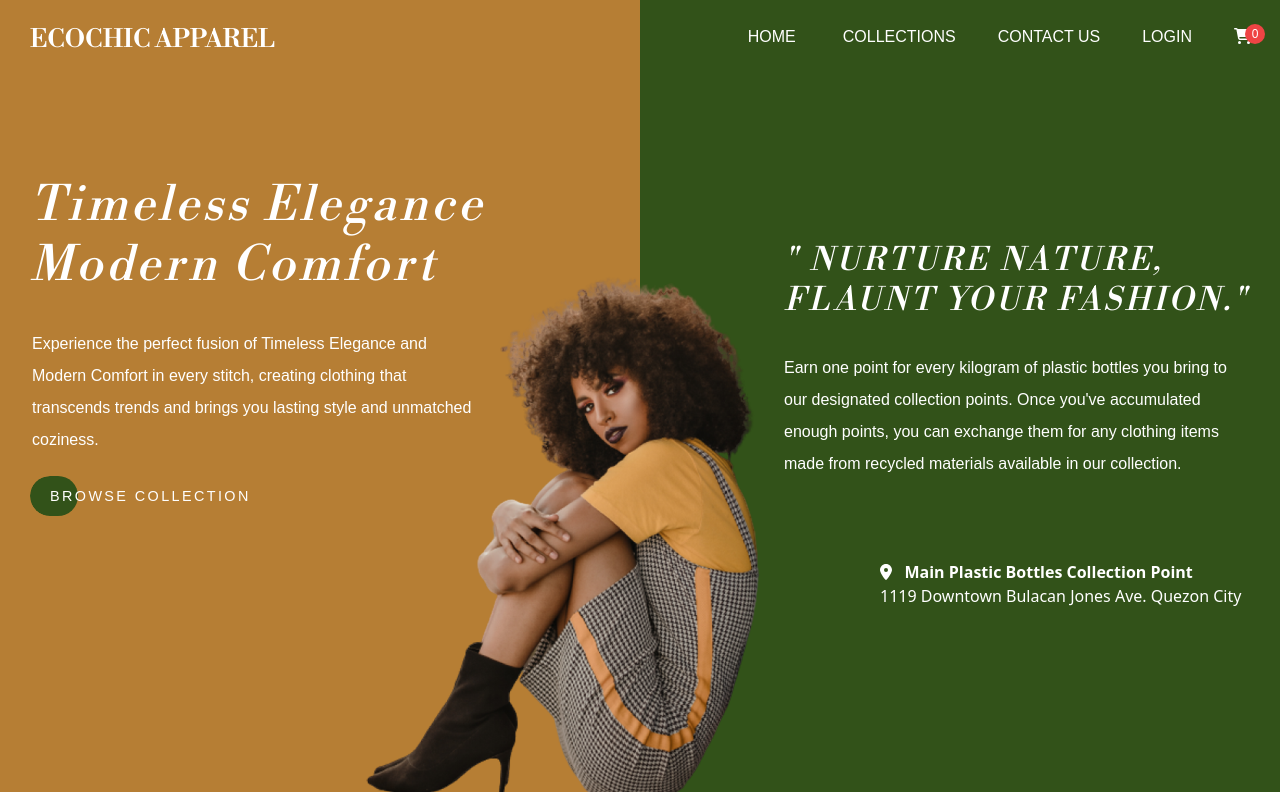
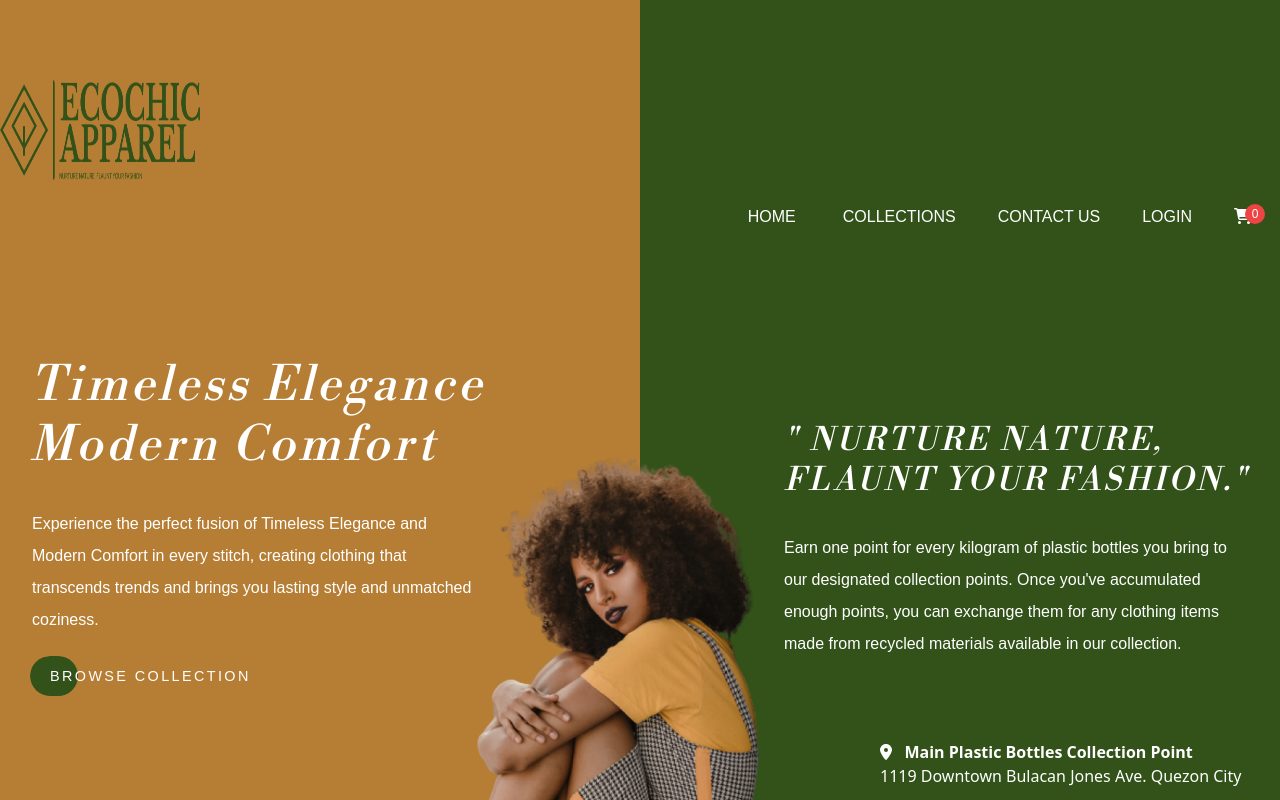
Before and after one commit to dvjnpojascodes/Ecochic-Apparel-Website, a React (Create React App) app: page / in a window 1280 px wide. Shown: the top 800 px of the page. Built offline with nearby package versions, Linux system fonts and the light colour scheme; a web font is replaced by a local one.

Commit message:
added logo on navbar

```diff
--- a/src/App.js
+++ b/src/App.js
@@ -13,8 +13,8 @@ import AboutUs from './pages/About';
 import Cart from './pages/Cart';
 import Contact from './pages/Contact';
 import Login from './pages/Login';
+import Signup from './pages/SignUp';
 import Product from './pages/product';
-import Signup from './pages/SignUp'
 
 function App() {
   return (
@@ -24,6 +24,7 @@ function App() {
 
       <Routes>
         <Route path='/' element={<Header/>} />
+        <Route path='/Ecochic-Apparel-Website' element={<Header/>} />
         <Route path='/collection' element={<Collection/>}/>
         {/* <Route path='/coords' element={<ShopCategory banner={coord_banner} category="coord"/>} /> */}
         <Route path='/coat' element={<Coats/>}/>
--- a/src/components/Navbar/navbar.jsx
+++ b/src/components/Navbar/navbar.jsx
@@ -2,6 +2,7 @@ import { FontAwesomeIcon } from '@fortawesome/react-fontawesome';
 import React, { useContext, useState } from "react";
 import { Link } from 'react-router-dom';
 import { ShopContext } from '../../context/ShopContext';
+import logo from '../Assets/Logo.png';
 import './navbar.css';
 
 export default function Navbar(props){
@@ -39,7 +40,7 @@ export default function Navbar(props){
           <FontAwesomeIcon icon="fa-solid fa-bars" />
         </label>
 
-        <a href="/"> <label className="logo font-title cursor-pointer"> ECOCHIC APPAREL </label> </a>
+        <a href="/Ecochic-Apparel-Website"> <label className="logo font-title cursor-pointer"> <img src={logo} className="w-[200px] h-[100px]" alt="" /> </label> </a>
 
         <ul className='flex list-none text-white space-x-4 font-content justify-around'>
           <li onClick={() => {setMenu("home")}} style={{color: menu === "home" ? "#B67E34" : "#ffffff"}}> <Link to='/'> Home </Link> </li>
```
Also changed, not shown: src/components/Assets/Logo.png (added).
